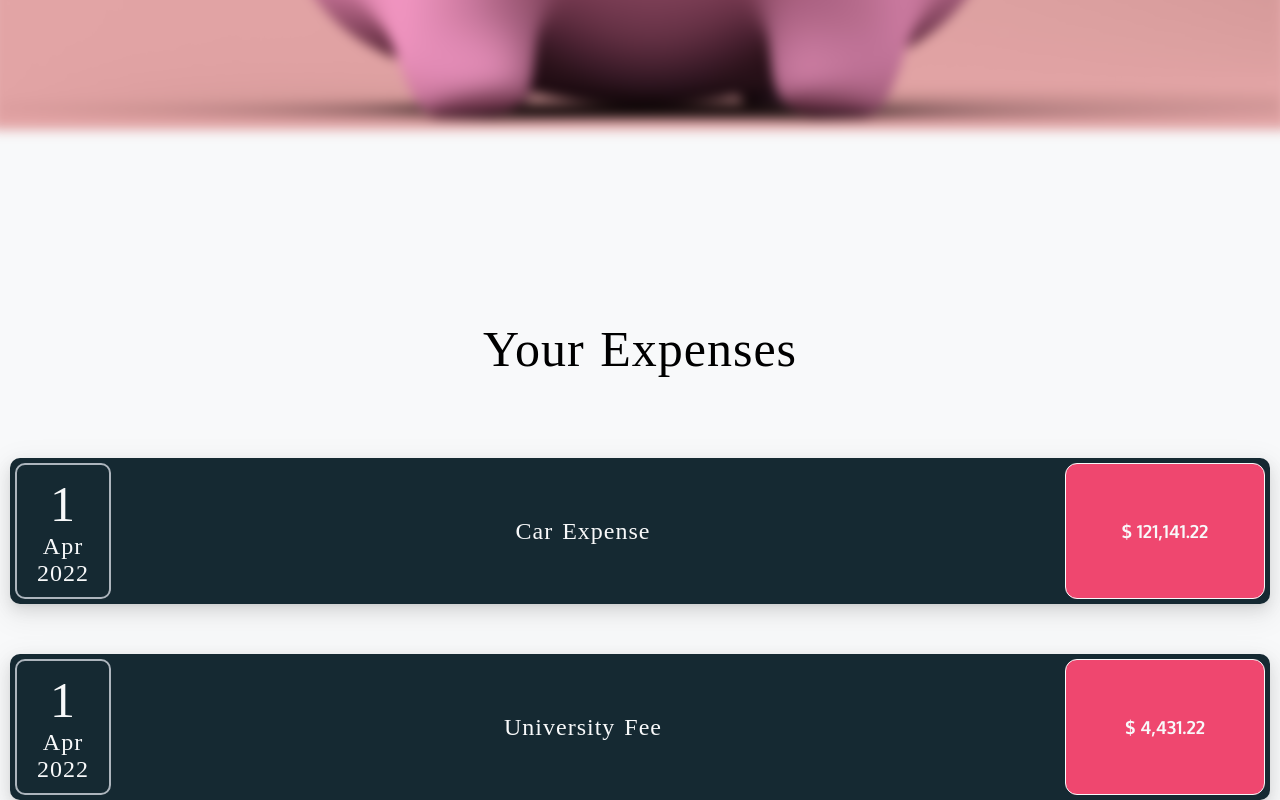
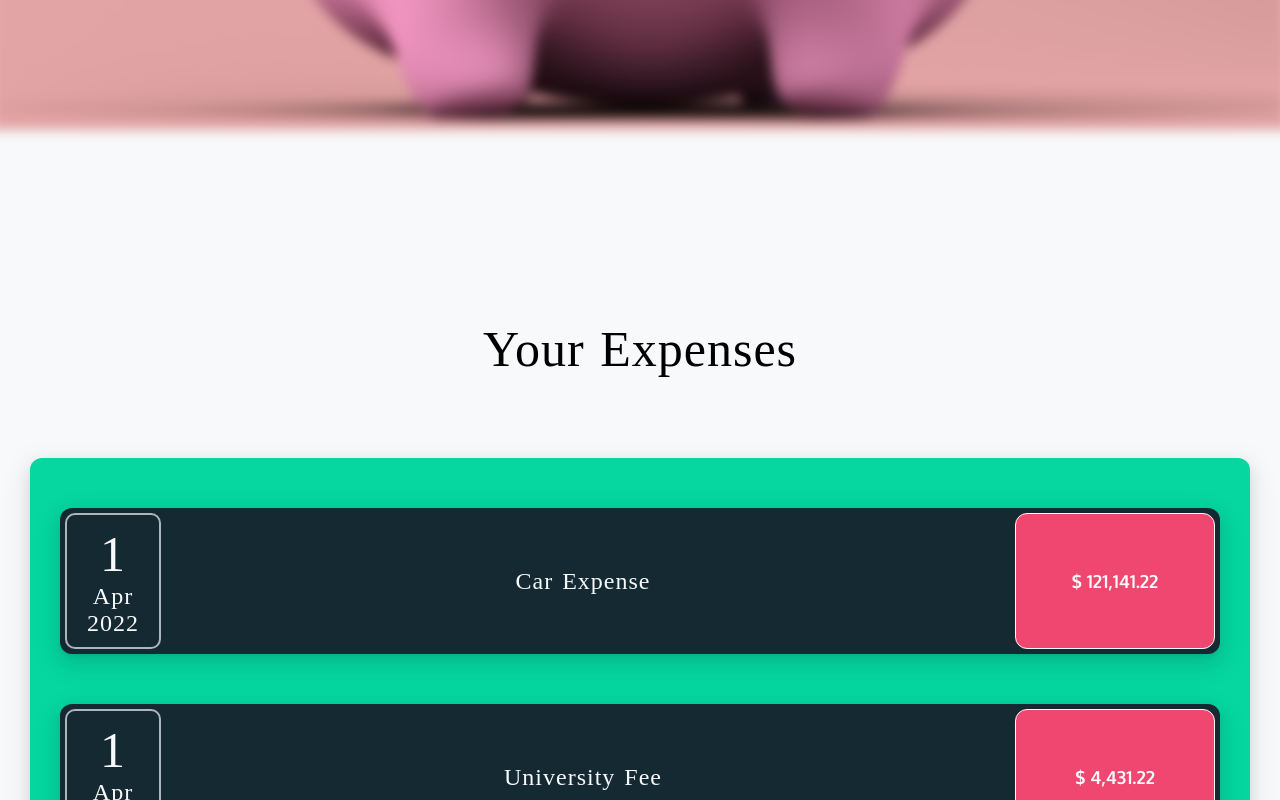
Before and after one commit to AyeshaMunawar-profile/expense-management-system, a React (Create React App) app: page / in a window 1280 px wide. Shown: the part 680-1480 px from the top of the page. Built offline with nearby package versions, Linux system fonts and the light colour scheme; a web font is replaced by a local one.

Commit message:
EMS> Add styling to card component
EMS> Add styling to card component

```diff
--- a/src/Components/ExpenseItem/ExpenseItem.css
+++ b/src/Components/ExpenseItem/ExpenseItem.css
@@ -3,11 +3,12 @@
     justify-content: space-between;
     align-items: stretch;
     padding: 0.5rem;
-    margin: 5rem 0;
     border-radius: 12px;
     background-color: var(--color-blue-0);
 }
-
+.expense-item:not(:last-of-type){
+    margin: 0 0 5rem 0;
+}
 .expense-item__description {
     display: flex;
     flex-direction: row;
--- a/src/Container/Card/Card.css
+++ b/src/Container/Card/Card.css
@@ -1,5 +1,5 @@
 .card{
     box-shadow: 0 3px 6px -4px rgba(0, 0, 0, 0.12), 0 6px 16px 0 rgba(0, 0, 0, 0.1),
     0 9px 28px 8px rgba(0, 0, 0, 0.05);
-    border-radius: 1rem;
+    border-radius: 1.2rem;
 }
--- a/src/Container/ExpenseTracker/ExpenseTracker.css
+++ b/src/Container/ExpenseTracker/ExpenseTracker.css
@@ -1,6 +1,10 @@
 .expense-tracker{
-    padding: 20rem 1rem;
+    padding: 20rem 3rem;
 }
 .expense-tracker__heading{
     margin-bottom: 8rem;
 }
+.expenses-list{
+    background-color: var(--color-green-0);
+    padding: 5rem 3rem;
+}
--- a/src/Container/ExpenseTracker/ExpenseTracker.js
+++ b/src/Container/ExpenseTracker/ExpenseTracker.js
@@ -1,6 +1,7 @@
 import React from 'react';
 import "./ExpenseTracker.css"
 import ExpenseItem from "../../Components/ExpenseItem/ExpenseItem";
+import Card from "../Card/Card";
 
 function ExpenseTracker(props) {
     const expensesList = props.expenses;
@@ -14,7 +15,9 @@ function ExpenseTracker(props) {
     return (
         <div id="expense-tracking-area" className="expense-tracker bg-white">
             <h1 className="expense-tracker__heading">Your Expenses</h1>
+            <Card className={"expenses-list"}>
             {getExpenseListComponent()}
+            </Card>
         </div>
     );
 }
```
